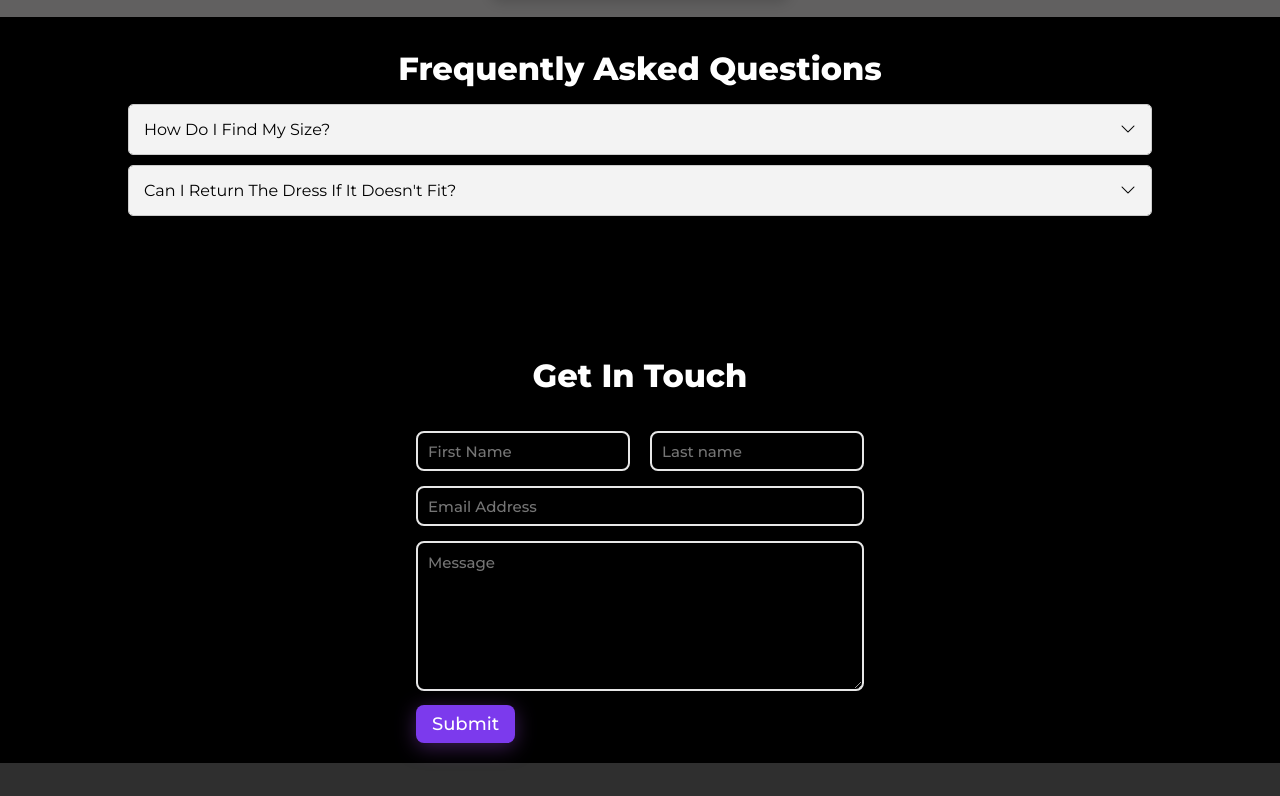
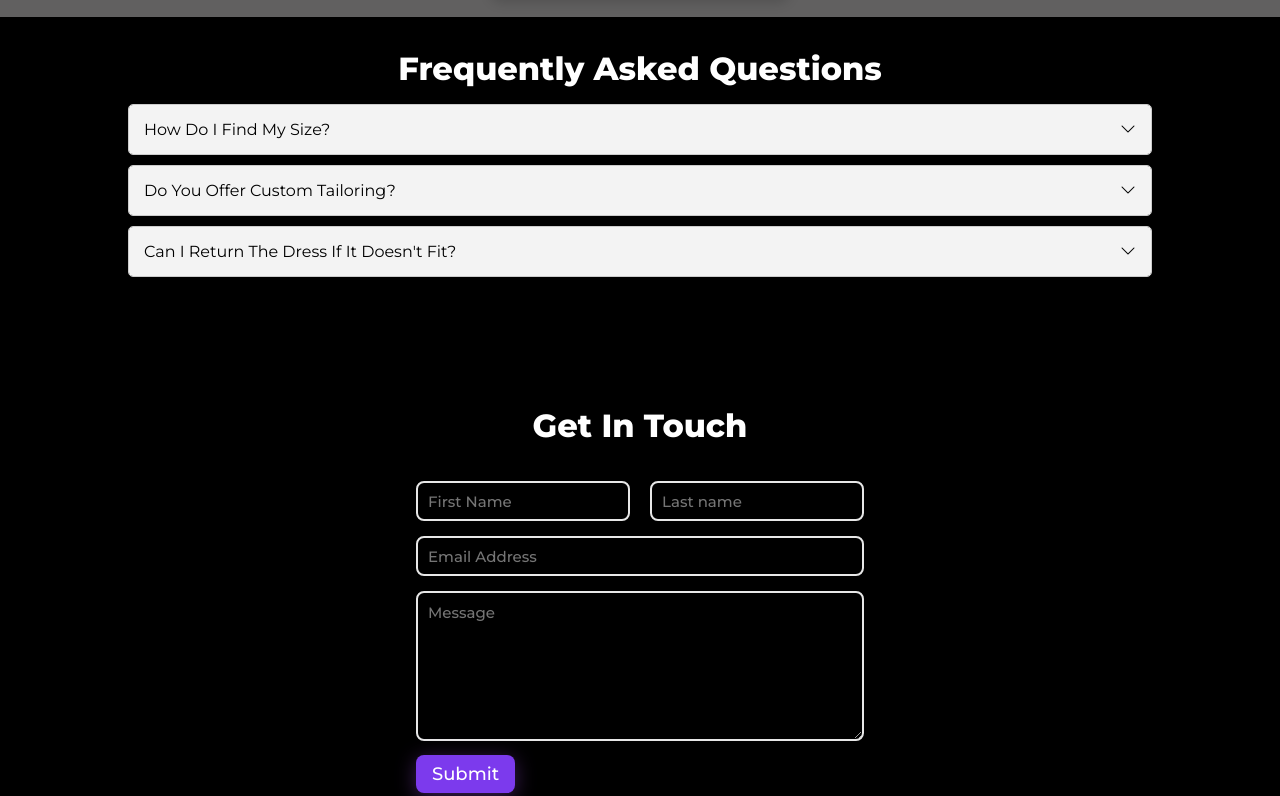
Before and after one commit to Viswa-28/Midnight-Vouge-javascript-project, a plain HTML site: page index.html in a window 1280 px wide. Shown: the part 2195-2991 px from the top of the page. Drawn offline with nearby package versions, Linux system fonts and the light colour scheme.

Commit message:
correction-3

```diff
--- a/css/style.css
+++ b/css/style.css
@@ -527,7 +527,7 @@ p{
   display: flex;
   flex-direction: column;
   gap: 10px;
-  height: 200px;
+  height: 250px;
 }
 
 .accordian-item {
--- a/index.html
+++ b/index.html
@@ -193,6 +193,15 @@
 
       <div class="accordian-item">
         <div class="question">
+          <p>Do you offer custom tailoring?</p>
+          <i class="bi bi-chevron-down"></i>
+        </div>
+        <div class="answer">
+          <p>Yes! Selected items offer custom size options. You’ll find a “Customize” option on eligible product pages. We also offer alterations in select locations..</p>
+        </div>
+      </div>
+      <div class="accordian-item">
+        <div class="question">
           <p>Can I return the dress if it doesn't fit?</p>
           <i class="bi bi-chevron-down"></i>
         </div>
```
